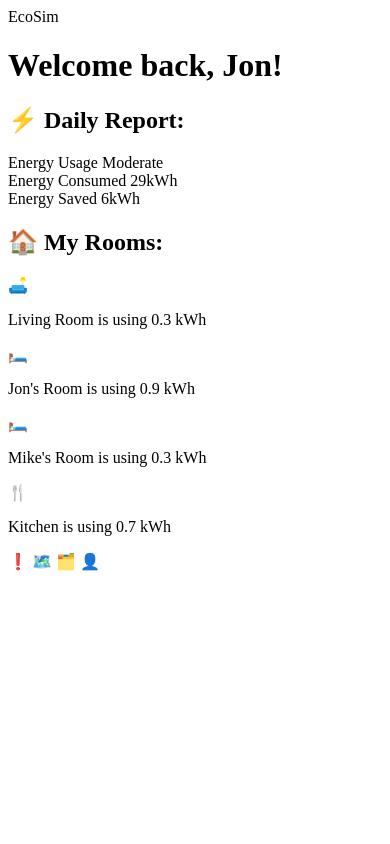
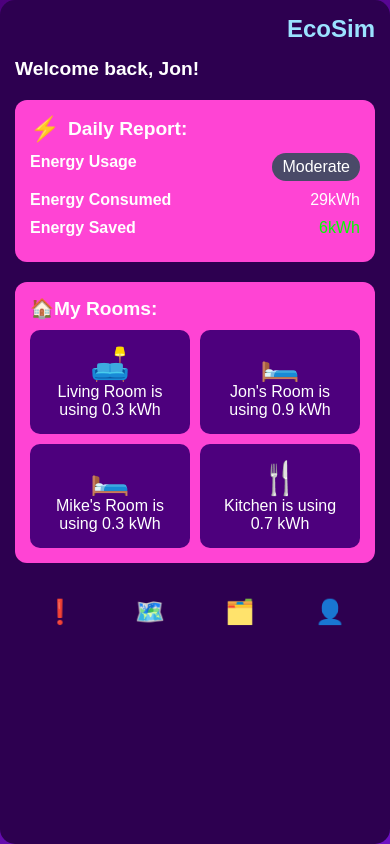
Before and after one commit to devikasharma04/EcoSIm, a website: page index.html in a window 390 px wide. Drawn offline with Linux system fonts and the light colour scheme.

Commit message:
Change width to match that of phone screen

```diff
--- a/index.html
+++ b/index.html
@@ -66,5 +66,14 @@
       <span class="nav-item">👤</span>
     </nav>
   </div>
+
+  <script>
+    // Lock the app to portrait mode (optional)
+    if (screen.orientation) {
+      screen.orientation.lock("portrait").catch(function(error) {
+        console.log(error);
+      });
+    }
+  </script>
 </body>
 </html>
--- a/styles.css
+++ b/styles.css
@@ -0,0 +1,129 @@
+/* styles.css */
+* {
+    margin: 0;
+    padding: 0;
+    box-sizing: border-box;
+  }
+
+  body {
+    font-family: 'Arial', sans-serif;
+    background: linear-gradient(135deg, #4d007d, #6e11c2);
+    color: #fff;
+    height: 100vh;
+    display: flex;
+    justify-content: center;
+    align-items: center;
+    padding-top: env(safe-area-inset-top);
+    padding-bottom: env(safe-area-inset-bottom);
+    padding-left: env(safe-area-inset-left);
+    padding-right: env(safe-area-inset-right);
+  }
+
+  .app-container {
+    width: 100%;              /* Full width on smaller screens */
+    max-width: 393px;          /* Target iPhone Pro's width */
+    margin: 0 auto;            /* Center the app */
+    height: 100vh;             /* Full viewport height */
+    background-color: #2d0050;
+    border-radius: 15px;
+    padding: 15px;
+  }
+
+  .header {
+    text-align: right;
+    font-size: 1.5rem;
+    font-weight: bold;
+    padding-bottom: 15px;
+    color: #9be2ff;
+  }
+
+  .welcome-message {
+    text-align: left;
+    margin-bottom: 20px;
+  }
+
+  .welcome-message h1 {
+    font-size: 1.2rem;
+  }
+
+  .daily-report, .my-rooms {
+    background-color: #ff44d4;
+    padding: 15px;
+    border-radius: 12px;
+    margin-bottom: 20px;
+  }
+
+  .daily-report h2, .my-rooms h2 {
+    font-size: 1.2rem;
+    margin-bottom: 10px;
+    display: flex;
+    align-items: center;
+  }
+
+  .icon {
+    margin-right: 8px;
+    font-size: 1.5rem;
+  }
+
+  .report-item {
+    display: flex;
+    justify-content: space-between;
+    margin-bottom: 10px;
+  }
+
+  .report-item .label {
+    font-weight: bold;
+  }
+
+  .moderate {
+    background-color: #4a4a68;
+    padding: 5px 10px;
+    border-radius: 15px;
+  }
+
+  .saved {
+    color: #00ff00;
+  }
+
+  .my-rooms .room-grid {
+    display: grid;
+    grid-template-columns: repeat(2, 1fr);
+    gap: 10px;
+  }
+
+  .room {
+    background-color: #4d007d;
+    padding: 15px;
+    border-radius: 10px;
+    text-align: center;
+  }
+
+  .room-icon {
+    font-size: 2rem;
+    margin-bottom: 10px;
+  }
+
+  .bottom-nav {
+    display: flex;
+    justify-content: space-around;
+    padding-top: 15px;
+  }
+
+  .nav-item {
+    font-size: 1.5rem;
+    color: #fff;
+  }
+
+  /* Media query to ensure the app looks good on devices with max width of 393px */
+  @media (max-width: 393px) {
+    .app-container {
+      width: 100%;
+    }
+  }
+
+  /* Media query to lock the width for screens above 393px */
+  @media (min-width: 393px) {
+    .app-container {
+      max-width: 393px;
+    }
+  }
```
